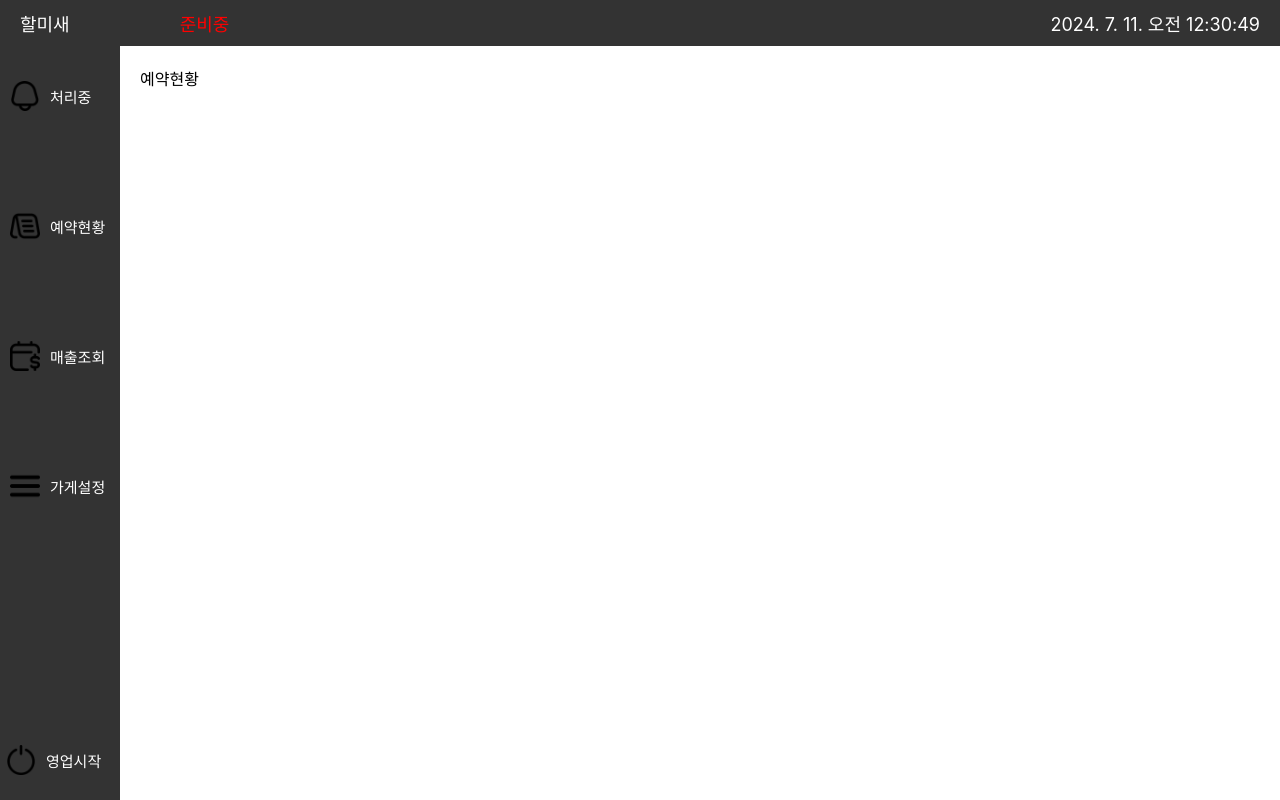
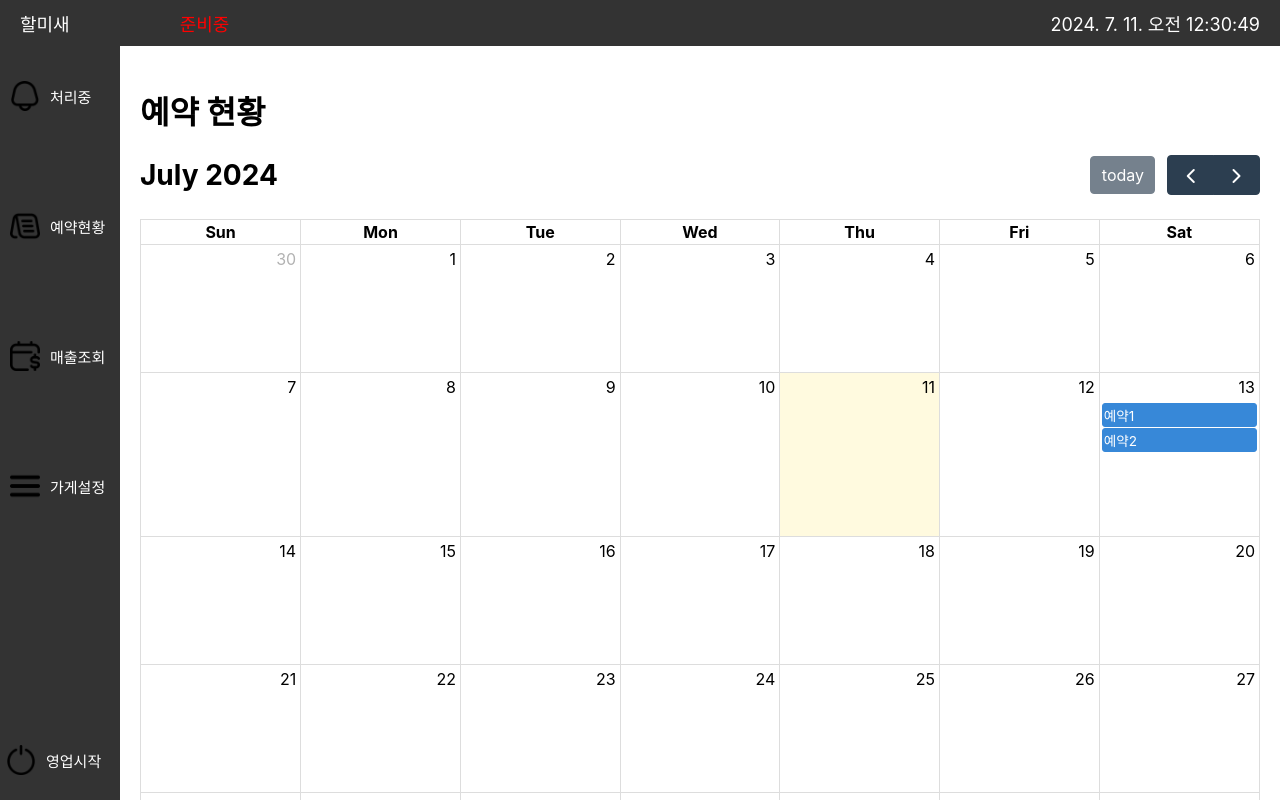
Before and after one commit to halmisae/FrontEnd-owner, a React (Create React App) app: page /reservation-status in a window 1280 px wide. Built offline with nearby package versions, Linux system fonts and the light colour scheme; the HTML template or start-up script is replaced by a standard one.

Commit message:
add calendar to reservationstatus

```diff
--- a/package.json
+++ b/package.json
@@ -3,6 +3,10 @@
   "version": "0.1.0",
   "private": true,
   "dependencies": {
+    "@fullcalendar/core": "^6.1.14",
+    "@fullcalendar/daygrid": "^6.1.14",
+    "@fullcalendar/interaction": "^6.1.14",
+    "@fullcalendar/react": "^6.1.14",
     "@testing-library/jest-dom": "^5.17.0",
     "@testing-library/react": "^13.4.0",
     "@testing-library/user-event": "^13.5.0",
--- a/src/Sidebar.js
+++ b/src/Sidebar.js
@@ -1,5 +1,5 @@
 import React, {useState} from "react";
-import {Link} from "react-router-dom";
+import {Link, useNavigate} from "react-router-dom";
 import icon1 from "./assets/power.png";
 import icon2 from "./assets/processing.png";
 import icon3 from "./assets/reservationstatus.png";
@@ -9,6 +9,7 @@ import "./Sidebar.css"
 
 const Sidebar = ({status, toggleStatus}) => {
     const [isModalOpen, setIsModalOpen] = useState(false);
+    const navigate = useNavigate();
 
     const handleToggle =()=>{
         setIsModalOpen(true);
@@ -21,7 +22,12 @@ const Sidebar = ({status, toggleStatus}) => {
     const handleConfirmAction =()=>{
         toggleStatus();
         setIsModalOpen(false);
-    }
+        if (status === '영업중'){
+            navigate("/");
+        } else {
+            navigate("/processing");
+        }
+    };
   return(
       <div className={"sidebar"}>
           <Link to={"/processing"}><img src={icon2} alt={"처리중"}/><span>처리중</span></Link>
--- a/src/components/Home.jsx
+++ b/src/components/Home.jsx
@@ -1,8 +1,9 @@
 import React from "react";
+import "../scss/Home.css"
 
 const Home = () => {
   return(
-      <div>영업 준비중</div>
+      <div className={"start-page"}>영업 준비중</div>
   )
 }
 
--- a/src/components/ReservationStatus.jsx
+++ b/src/components/ReservationStatus.jsx
@@ -1,9 +1,25 @@
-import React from "react";
+import React from 'react';
+import FullCalendar from "@fullcalendar/react";
+import dayGridPlugin from "@fullcalendar/daygrid";
+import "../scss/ReservationStatus.css"
 
 const ReservationStatus = () => {
-  return(
-      <div>예약현황</div>
-  )
-}
+    return (
+        <div className="reservation-status">
+            <h1>예약 현황</h1>
+            <div className={"calendar-container"}>
+            <FullCalendar
+                plugins={[dayGridPlugin]}
+                initialView={"dayGridMonth"}
+                weekends={true}
+                events={[
+                    {title: '예약1', date: '2024-07-13'},
+                    {title: '예약2', date: '2024-07-13'}
+                ]}
+            />
+            </div>
+        </div>
+    );
+};
 
 export default ReservationStatus;
--- a/src/scss/Home.css
+++ b/src/scss/Home.css
@@ -0,0 +1,8 @@
+.start-page {
+    display: flex;
+    justify-content: center;
+    align-items: center;
+    height: 100%;
+    text-align: center;
+    font-size: 80px;
+}
--- a/src/scss/ReservationStatus.css
+++ b/src/scss/ReservationStatus.css
@@ -0,0 +1,4 @@
+.calendar-container {
+    width: 100%;
+    height: 300px;
+}
```
Also changed, not shown: 1 other file (tests, documents, lock files or other folders).
